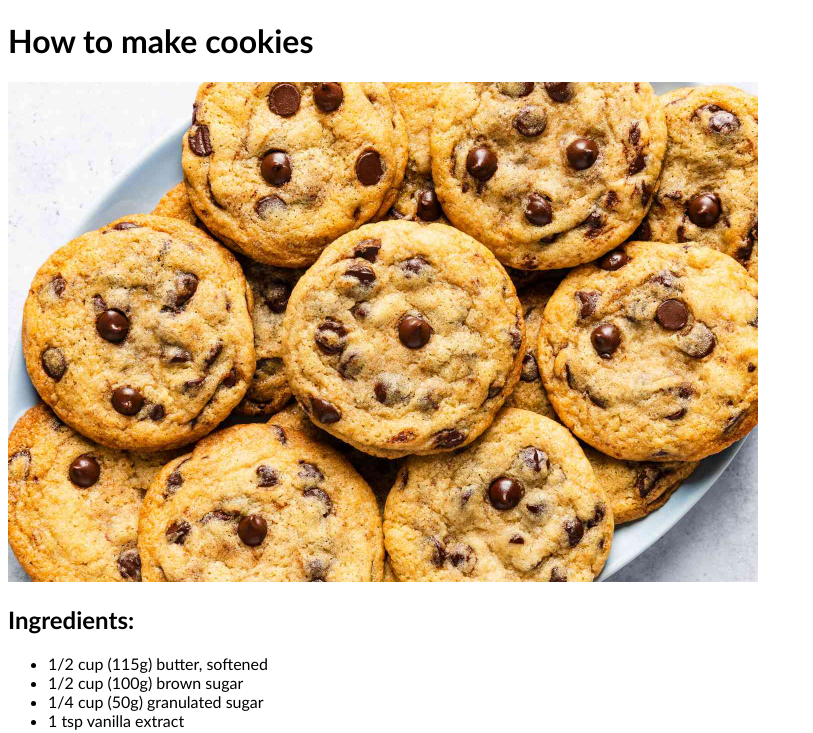
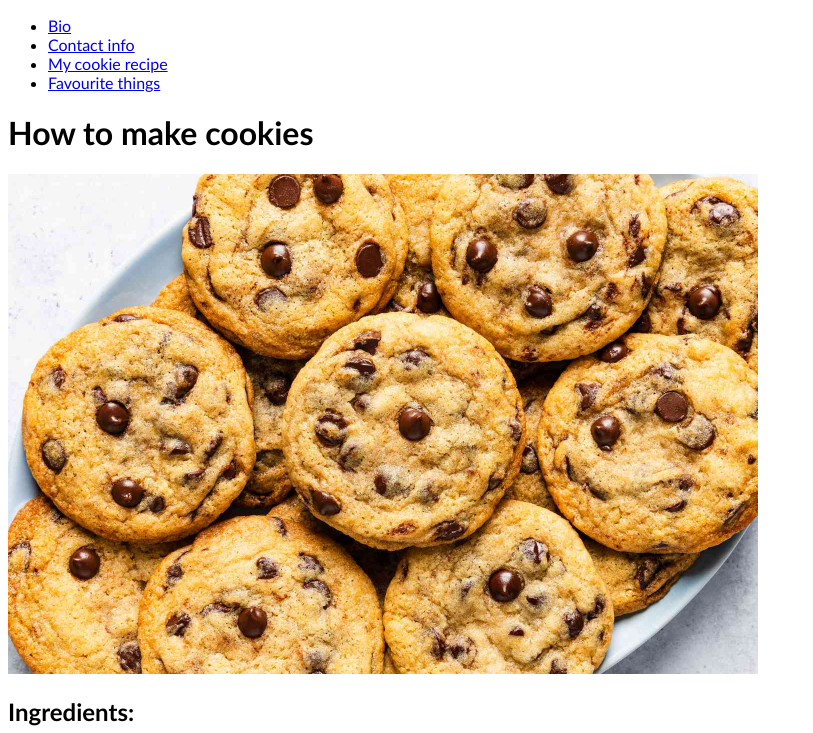
Before and after one commit to WillBest06/WebDev, a plain HTML site: page Me/cookieRecipe.html in a window 1280 px wide. Shown: the top 733 px of the page, without its empty margins (0-813 px from the left). Drawn offline with Linux system fonts and the light colour scheme.

Commit message:
add navbar

```diff
--- a/Me/cookieRecipe.html
+++ b/Me/cookieRecipe.html
@@ -8,6 +8,14 @@
 </head>
 
 <body>
+    <nav id="navbar">
+        <ul class="navigation">
+            <li><a href="bio.html">Bio</a></li>
+            <li><a href="contact.html">Contact info</a></li>
+            <li><a href="cookieRecipe.html">My cookie recipe</a></li>
+            <li><a href="favThings.html">Favourite things</a></li>
+        </ul>
+    </nav>
     <h1>How to make cookies</h1>
     <img src="images/cookies.jpg" alt="A tray of cookies" id="cookies">
 
```
